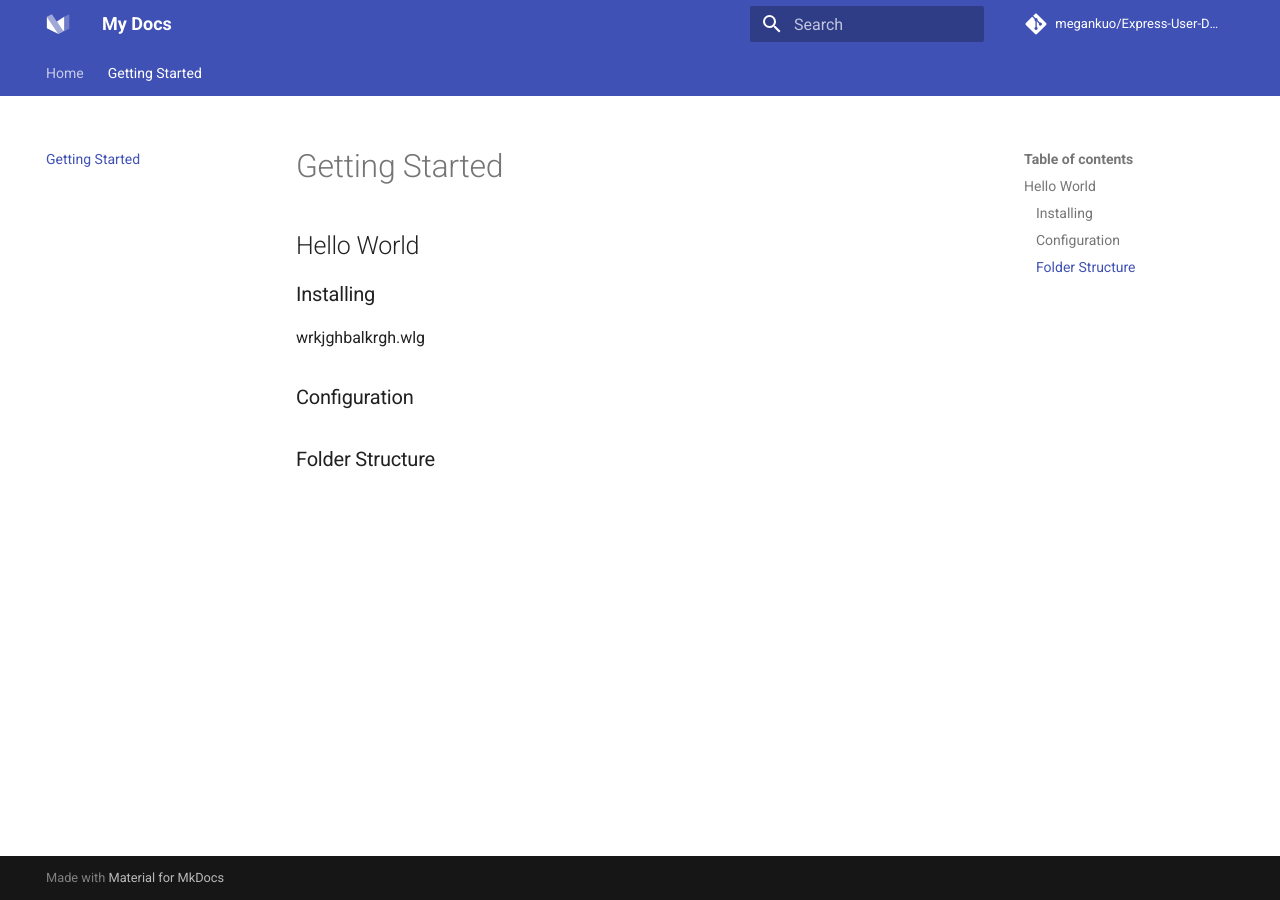
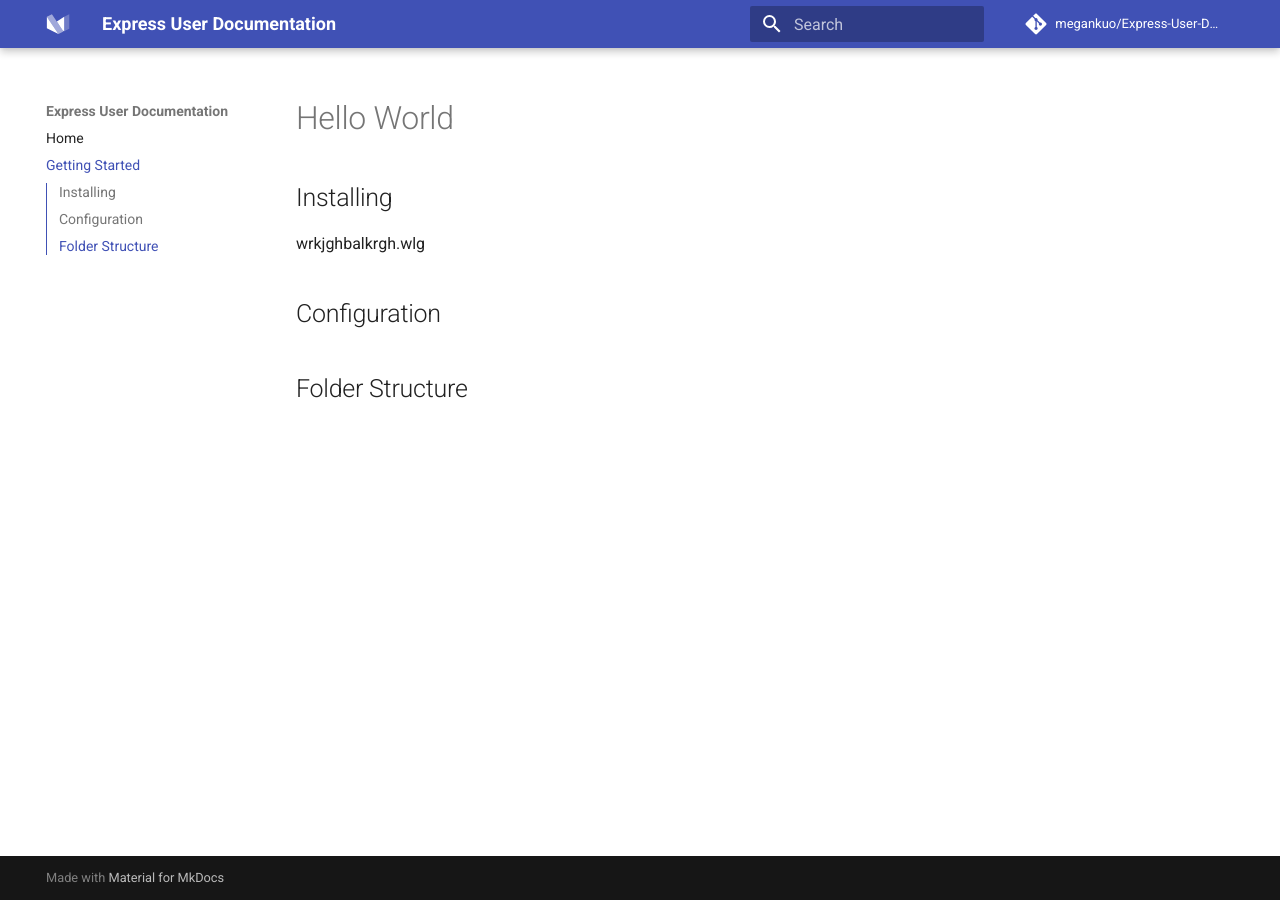
Before and after one commit to megankuo/Express-User-Documentation, an MkDocs documentation site: the page built from docs/pages/getting-started.md, in a window 1280 px wide. Built offline with MkDocs 1.6.1 and Material for MkDocs 9.7.7, drawn with Linux system fonts in a browser that asks for light colours; comment, search, counter and statistics services are not loaded.

Commit message:
further customization

```diff
--- a/docs/pages/getting-started.md
+++ b/docs/pages/getting-started.md
@@ -1,8 +1,8 @@
-## Hello World
+# Hello World
 
-### Installing
+## Installing
 wrkjghbalkrgh.wlg
 
-### Configuration
+## Configuration
 
-### Folder Structure
+## Folder Structure
--- a/mkdocs.yml
+++ b/mkdocs.yml
@@ -1,4 +1,4 @@
-site_name: My Docs
+site_name: Express User Documentation
 nav:
   - Home: "index.md"
   - Getting Started: "pages/getting-started.md"
@@ -11,7 +11,10 @@ theme:
   name: material
 
   features:
-    - navigation.tabs
+    # - navigation.tabs
+    - navigation.sections
+    - navigation.top
+    - toc.integrate
 
   icon:
     repo: fontawesome/brands/git-alt
@@ -32,3 +35,7 @@ theme:
   favicon: assets/favicon.png
   icon:
     logo: logo
+
+markdown_extensions:
+  - toc:
+      toc_depth: 3
```
Also changed, not shown: docs/index.md (+14 -13 lines).
